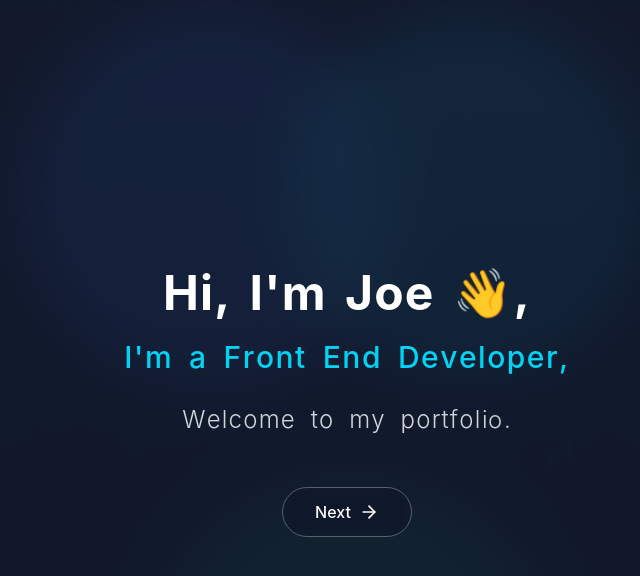
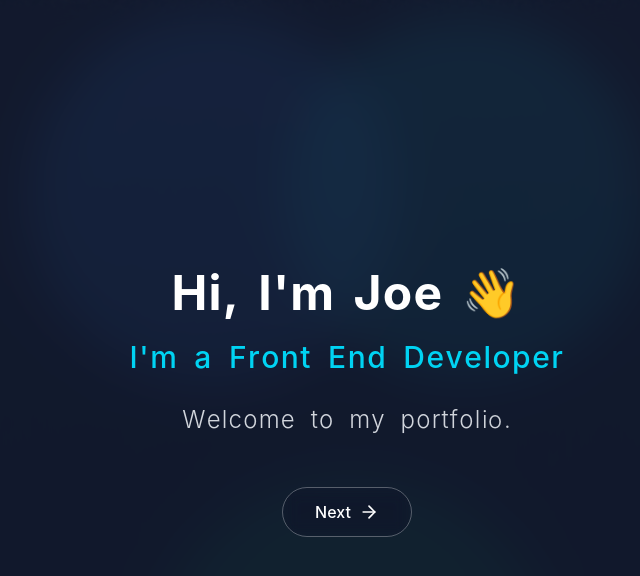
Before and after one commit to Joelkkimani/joelkimani, a React (Vite) app: page / in a window 1280 px wide. Shown: the top 576 px of the page, without its empty margins (293-933 px from the left). Built offline with nearby package versions, Linux system fonts and the light colour scheme.

Commit message:
Update Preloader.jsx

```diff
--- a/src/components/Preloader.jsx
+++ b/src/components/Preloader.jsx
@@ -84,7 +84,7 @@ const Preloader = ({ onStart }) => {
                 >
                     <h1 className="text-3xl md:text-5xl font-bold text-white tracking-tight leading-tight">
                         <TypewriterText
-                            text="Hi, I'm Joe 👋,"
+                            text="Hi, I'm Joe 👋"
                             onComplete={() => setTimeout(() => setStep(1), 1500)}
                         />
                     </h1>
@@ -92,7 +92,7 @@ const Preloader = ({ onStart }) => {
                     {step >= 1 && (
                         <h2 className="text-xl md:text-3xl text-cyan-400 font-medium leading-tight">
                             <TypewriterText
-                                text="I'm a Front End Developer,"
+                                text="I'm a Front End Developer"
                                 onComplete={() => setTimeout(() => setStep(2), 1500)}
                             />
                         </h2>
```
